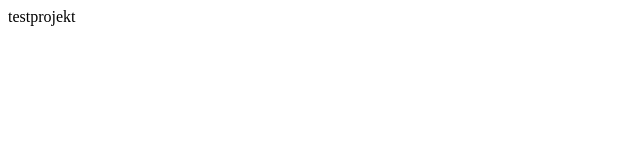
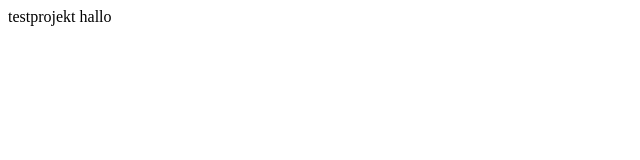
Before and after one commit to bs87/testprojekt, a plain HTML site: page index.html in a window 1280 px wide. Shown: the full height of the page, 0-640 px from the left. Drawn offline with Linux system fonts and the light colour scheme.

Commit message:
Aenderungen

```diff
--- a/index.html
+++ b/index.html
@@ -1,3 +1,4 @@
 <html>
 <head>testprojekt </head>
+hallo
 </html>
```
